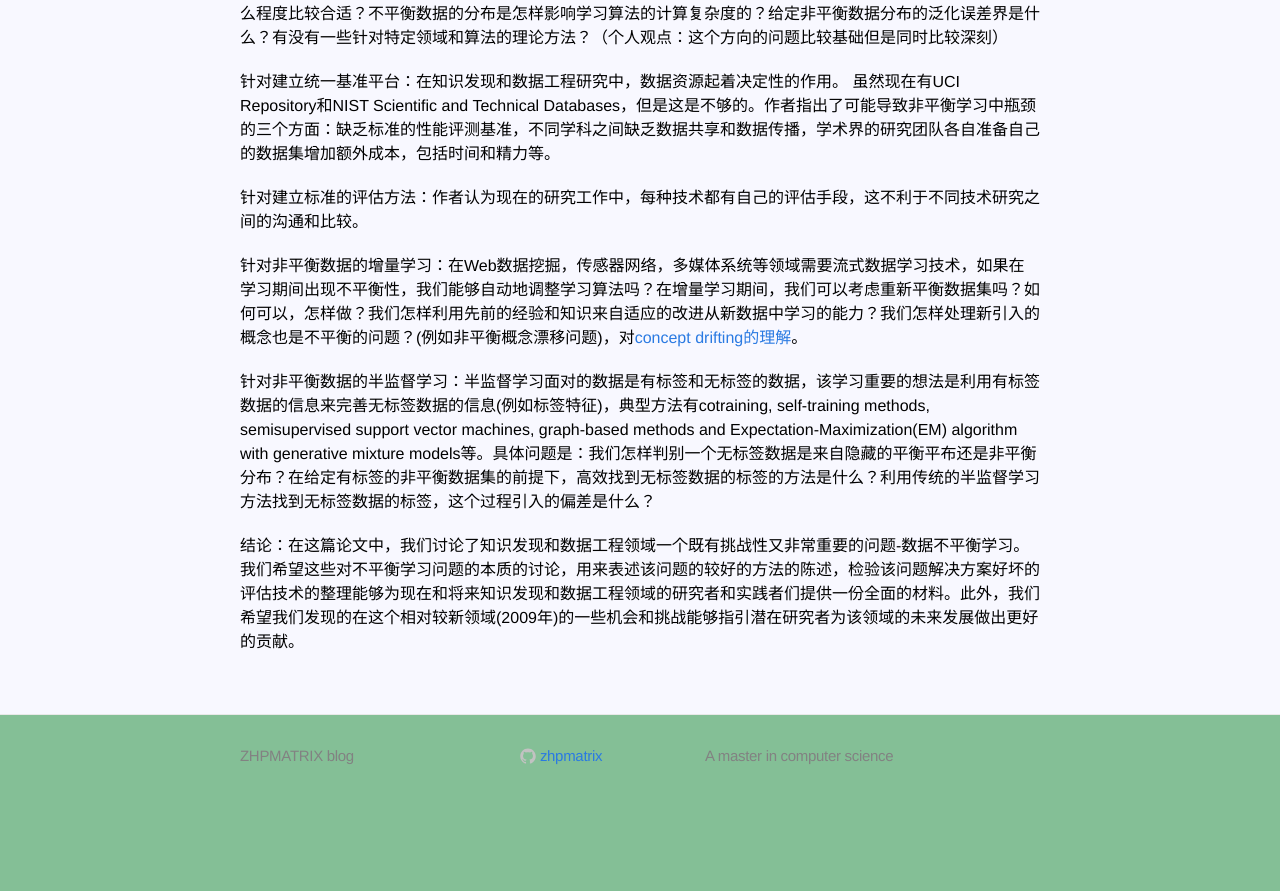
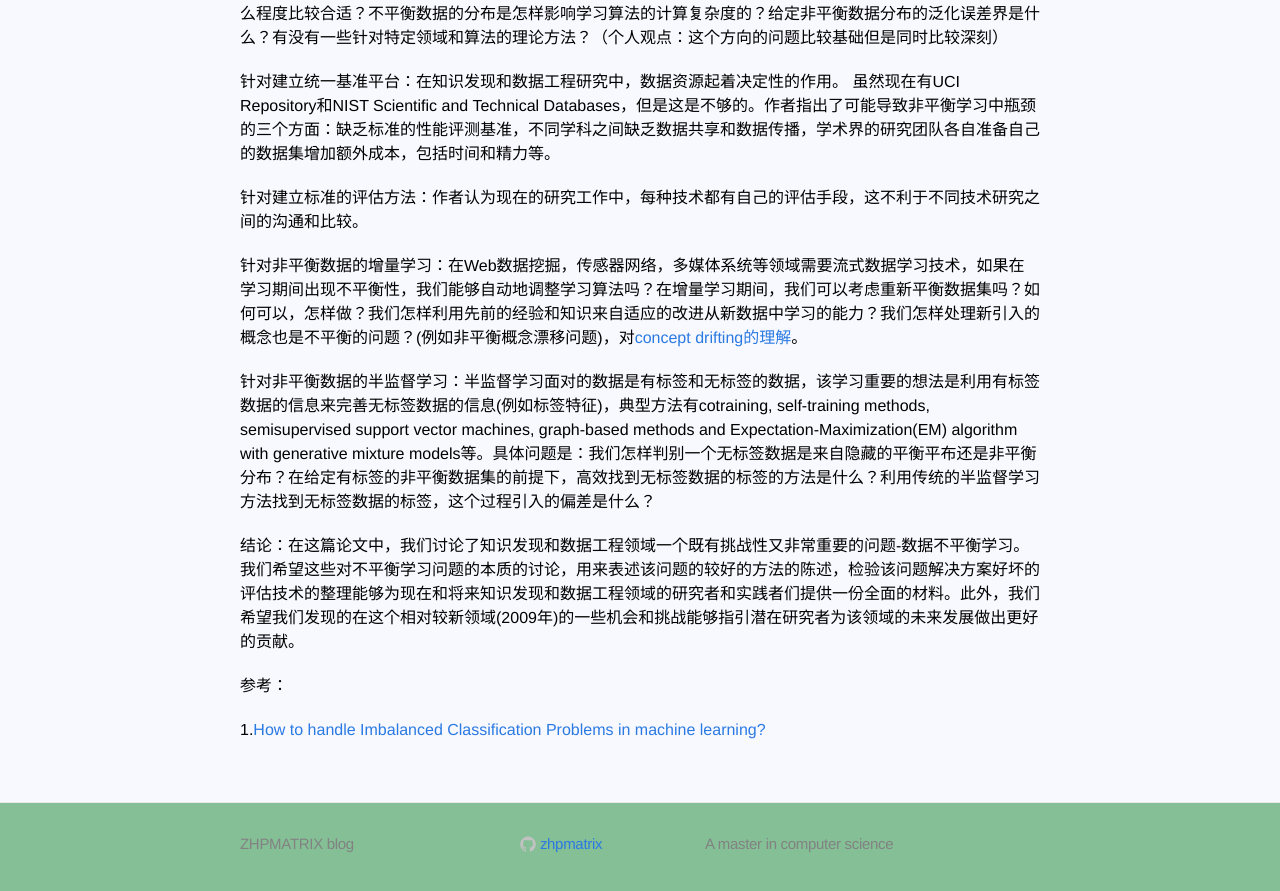
Before and after one commit to zhpmatrix/zhpmatrix.github.io, a Jekyll site: the page built from _posts/2017-02-26-learning-from-imbalanced-data.md, in a window 1280 px wide and 900 px high, scrolled down 4494 px. Shown: the top 891 px of the window. Built offline with Jekyll 4.4.1, drawn with Linux system fonts in a browser that asks for light colours; comment, search, counter and statistics services are not loaded; before the commit the page ends 5306 px from its top, so only the background shows below that.

Commit message:
add ref to imbalanced learning

```diff
--- a/_posts/2017-02-26-learning-from-imbalanced-data.md
+++ b/_posts/2017-02-26-learning-from-imbalanced-data.md
@@ -125,3 +125,7 @@ SMOTE的缺点是由于它生成样本的方式导致的。此处，提到了一
 针对非平衡数据的半监督学习：半监督学习面对的数据是有标签和无标签的数据，该学习重要的想法是利用有标签数据的信息来完善无标签数据的信息(例如标签特征)，典型方法有cotraining, self-training methods, semisupervised support vector machines, graph-based methods and Expectation-Maximization(EM) algorithm with generative mixture models等。具体问题是：我们怎样判别一个无标签数据是来自隐藏的平衡平布还是非平衡分布？在给定有标签的非平衡数据集的前提下，高效找到无标签数据的标签的方法是什么？利用传统的半监督学习方法找到无标签数据的标签，这个过程引入的偏差是什么？
 
 结论：在这篇论文中，我们讨论了知识发现和数据工程领域一个既有挑战性又非常重要的问题-数据不平衡学习。我们希望这些对不平衡学习问题的本质的讨论，用来表述该问题的较好的方法的陈述，检验该问题解决方案好坏的评估技术的整理能够为现在和将来知识发现和数据工程领域的研究者和实践者们提供一份全面的材料。此外，我们希望我们发现的在这个相对较新领域(2009年)的一些机会和挑战能够指引潜在研究者为该领域的未来发展做出更好的贡献。
+
+参考：
+
+1.[How to handle Imbalanced Classification Problems in machine learning?](https://www.analyticsvidhya.com/blog/2017/03/imbalanced-classification-problem/)
```
